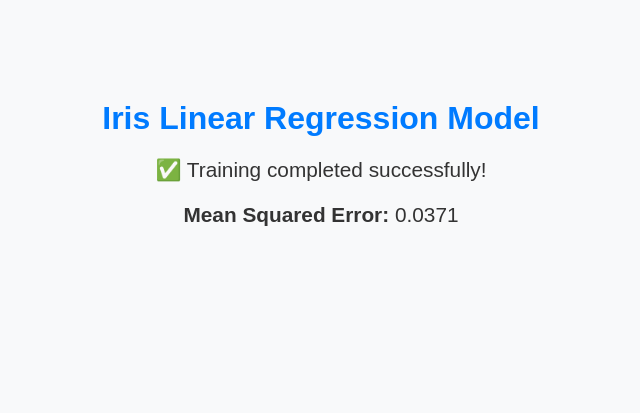
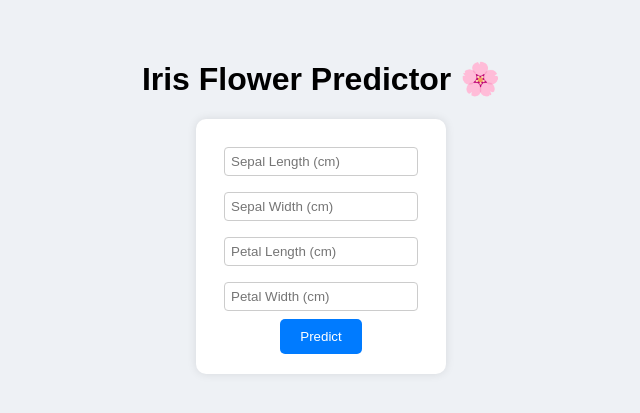
Before and after one commit to rhemiSINGH26/ml-exam, a Flask app: page / in a window 1280 px wide. Shown: the top 413 px of the page, without its empty margins (319-959 px from the left). Run offline with Flask 3, Linux system fonts and the light colour scheme.

Commit message:
CI/CD Web App

```diff
--- a/app.py
+++ b/app.py
@@ -1,28 +1,44 @@
-# app.py
-from flask import Flask, render_template
+from flask import Flask, render_template, request
 from sklearn.datasets import load_iris
 from sklearn.model_selection import train_test_split
 from sklearn.linear_model import LinearRegression
-from sklearn.metrics import mean_squared_error
+import numpy as np
 
 app = Flask(__name__)
 
+# Load and train the model once at startup
+iris = load_iris()
+X = iris.data
+y = iris.target
+
+model = LinearRegression()
+model.fit(X, y)
+
 @app.route('/')
 def home():
-    # Load and train model
-    iris = load_iris()
-    X = iris.data
-    y = iris.target
+    return render_template('index.html', result=None)
 
-    X_train, X_test, y_train, y_test = train_test_split(X, y, test_size=0.2, random_state=42)
+@app.route('/predict', methods=['POST'])
+def predict():
+    try:
+        # Get user input from form
+        sepal_length = float(request.form['sepal_length'])
+        sepal_width = float(request.form['sepal_width'])
+        petal_length = float(request.form['petal_length'])
+        petal_width = float(request.form['petal_width'])
 
-    model = LinearRegression()
-    model.fit(X_train, y_train)
-    y_pred = model.predict(X_test)
-    mse = mean_squared_error(y_test, y_pred)
+        # Prepare input and predict
+        features = np.array([[sepal_length, sepal_width, petal_length, petal_width]])
+        prediction = model.predict(features)[0]
 
-    # Render web page with result
-    return render_template('index.html', mse=round(mse, 4))
+        # Convert numeric output to nearest class
+        class_index = int(round(prediction))
+        class_name = iris.target_names[class_index]
+
+        return render_template('index.html', result=f"Predicted Iris species: {class_name}")
+
+    except Exception as e:
+        return render_template('index.html', result=f"Error: {str(e)}")
 
 if __name__ == '__main__':
     app.run(host='0.0.0.0', port=5000)
--- a/requirements.txt
+++ b/requirements.txt
@@ -1,2 +1,3 @@
 flask
 scikit-learn
+numpy
--- a/templates/index.html
+++ b/templates/index.html
@@ -2,26 +2,56 @@
 <html lang="en">
 <head>
     <meta charset="UTF-8">
-    <title>Iris Regression Result</title>
+    <title>Iris Prediction App</title>
     <style>
         body {
             font-family: Arial, sans-serif;
-            background-color: #f8f9fa;
+            background-color: #eef1f5;
             text-align: center;
-            margin-top: 100px;
+            margin-top: 60px;
         }
-        h1 {
+        form {
+            background: white;
+            display: inline-block;
+            padding: 20px;
+            border-radius: 10px;
+            box-shadow: 0 0 10px rgba(0,0,0,0.1);
+        }
+        input {
+            margin: 8px;
+            padding: 6px;
+            width: 180px;
+            border: 1px solid #ccc;
+            border-radius: 4px;
+        }
+        button {
+            background-color: #007bff;
+            color: white;
+            border: none;
+            padding: 10px 20px;
+            border-radius: 5px;
+            cursor: pointer;
+        }
+        button:hover {
+            background-color: #0056b3;
+        }
+        h2 {
             color: #007bff;
-        }
-        p {
-            font-size: 1.3em;
-            color: #333;
         }
     </style>
 </head>
 <body>
-    <h1>Iris Linear Regression Model</h1>
-    <p>✅ Training completed successfully!</p>
-    <p><strong>Mean Squared Error:</strong> {{ mse }}</p>
+    <h1>Iris Flower Predictor 🌸</h1>
+    <form action="/predict" method="post">
+        <input type="number" step="any" name="sepal_length" placeholder="Sepal Length (cm)" required><br>
+        <input type="number" step="any" name="sepal_width" placeholder="Sepal Width (cm)" required><br>
+        <input type="number" step="any" name="petal_length" placeholder="Petal Length (cm)" required><br>
+        <input type="number" step="any" name="petal_width" placeholder="Petal Width (cm)" required><br>
+        <button type="submit">Predict</button>
+    </form>
+
+    {% if result %}
+        <h2>{{ result }}</h2>
+    {% endif %}
 </body>
 </html>
```
Also changed, not shown: .github/workflows/ci.yml.
